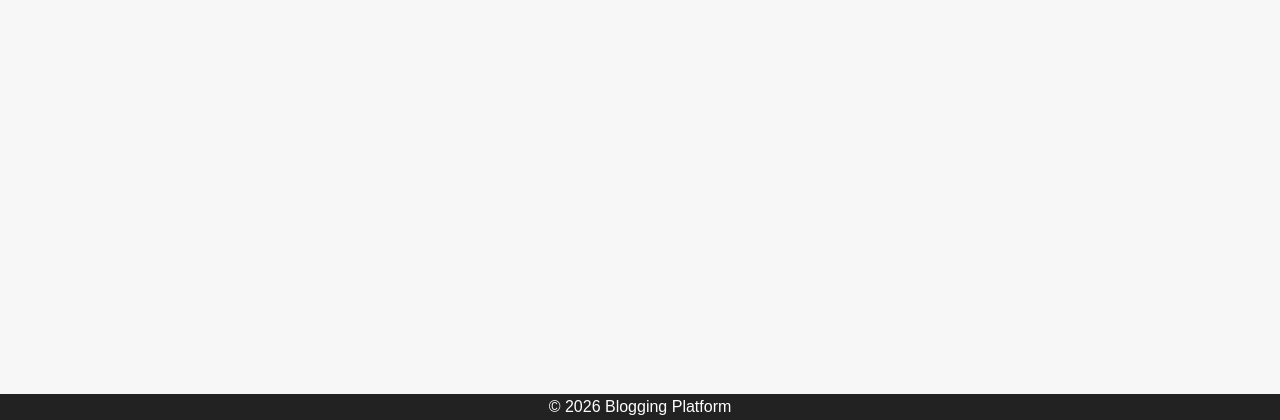
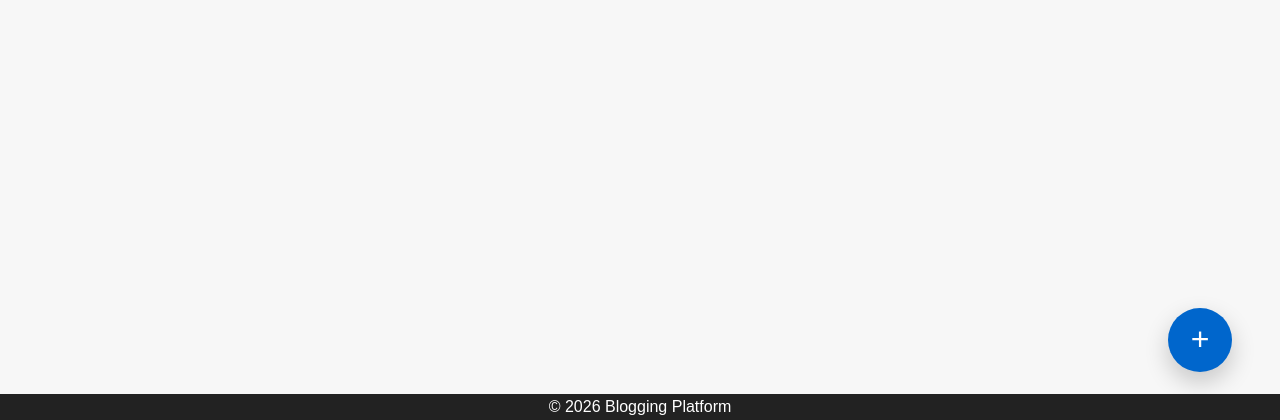
Before and after one commit to amandahamynen/django-blogging-app, a Django app: page /blogs/my/ in a window 1280 px wide. Shown: the part 380-800 px from the top of the page. Run offline with Django 5.2, Linux system fonts and the light colour scheme; a user stored in the database is signed in; tables that the repository leaves empty hold one stand-in row (values such as "Sample post").

Commit message:
Add back button for creating blogpost

```diff
--- a/blogs/templates/blogs/blogpost_list.html
+++ b/blogs/templates/blogs/blogpost_list.html
@@ -27,6 +27,13 @@
         🗑️
       </a>
     </div>
+    <a
+      href="{% url 'blogs:blogpost_create' %}"
+      class="create-post-fab"
+      title="Create new blogpost"
+    >
+      +
+    </a>
     {% endif %}
     </div>
     <p class="blogpost-meta">
```
